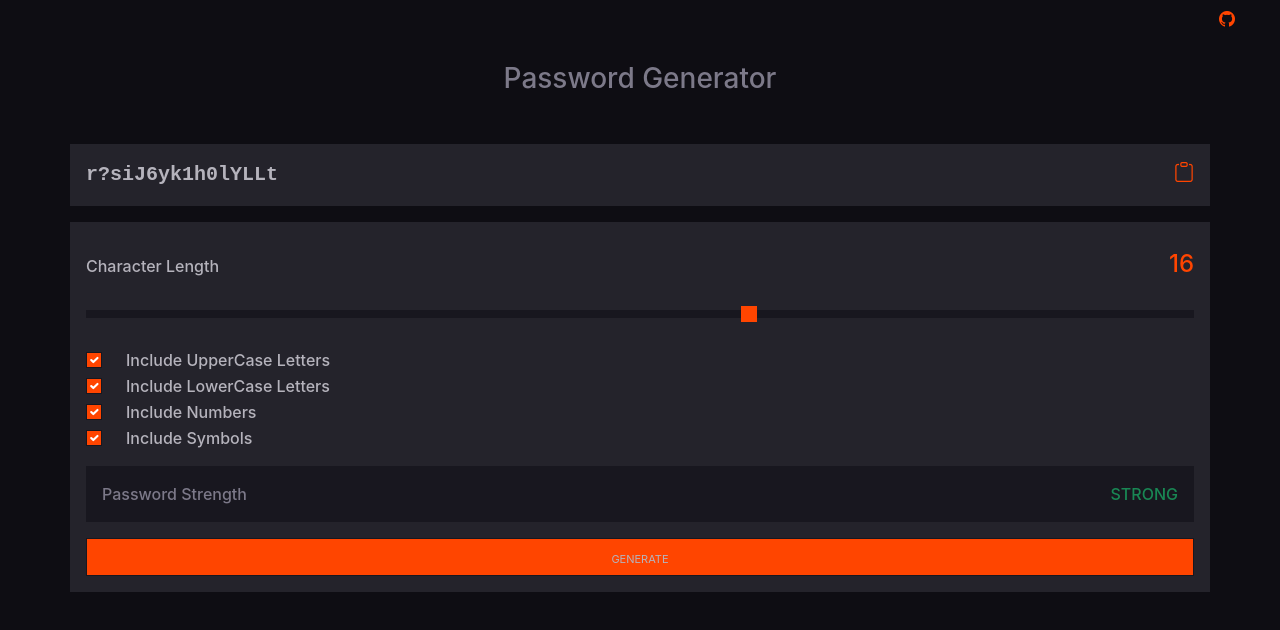
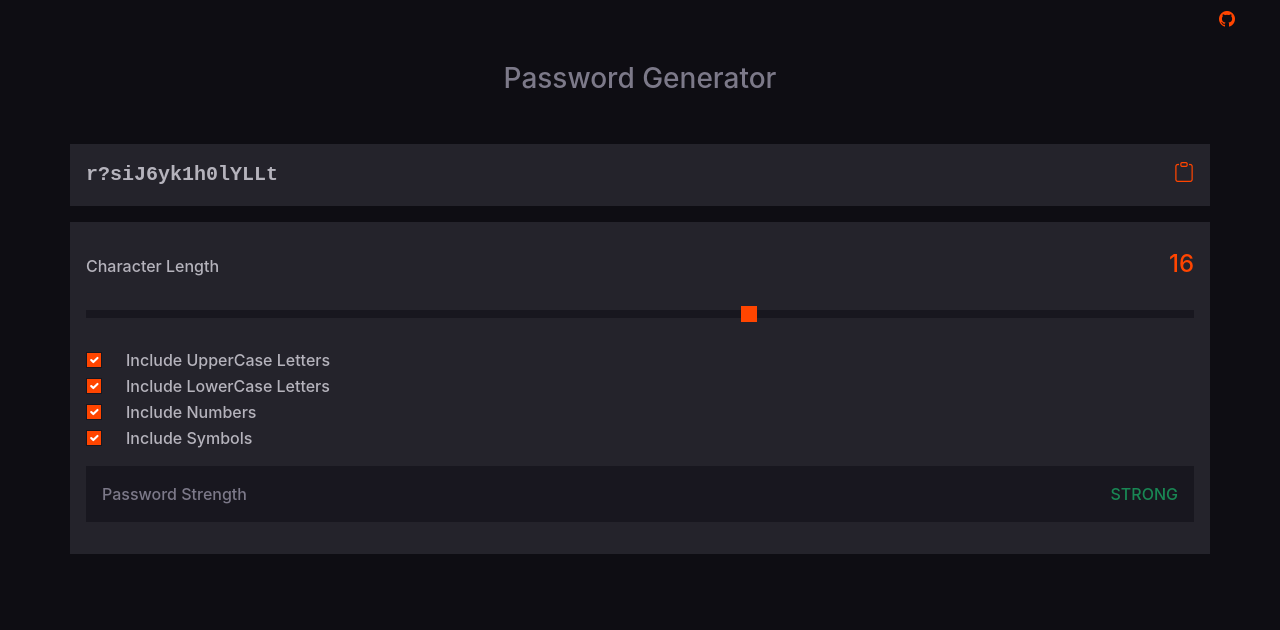
Before and after one commit to joelpeyton/password-generator, a React (Create React App) app: page / in a window 1280 px wide. Shown: the top 630 px of the page. Built offline with nearby package versions, Linux system fonts and the light colour scheme.

Commit message:
change unnecessary state variables

```diff
--- a/src/components/App.js
+++ b/src/components/App.js
@@ -3,7 +3,7 @@ import Display from "./Display";
 import Controller from "./Controller";
 import { useState } from "react";
 import generatePassword from "../js/generatePassword";
-import { calculatePermutations, getPasswordStrength, getPasswordColour } from "../js/passwordStrength";
+
 
 function App() {
     const [charLength, setCharLength] = useState(16);
@@ -11,30 +11,7 @@ function App() {
     const [includeLower, setIncludeLower] = useState(true);
     const [includeNumbers, setIncludeNumbers] = useState(true);
     const [includeSymbols, setIncludeSymbols] = useState(true);
-    const [password, setPassword] = useState(
-        generatePassword(
-            charLength,
-            includeUpper,
-            includeLower,
-            includeNumbers,
-            includeSymbols
-        )
-    );
-    const [numberOfPerms, setNumberOfPerms] = useState(
-        calculatePermutations(
-            includeUpper,
-            includeLower,
-            includeNumbers,
-            includeSymbols,
-            charLength
-        )
-    );
-    const [passwordStrength, setPasswordStrength] = useState(
-        getPasswordStrength(numberOfPerms)
-    );
-    const [passwordColour, setPasswordColour] = useState(
-        getPasswordColour(passwordStrength)
-    );
+    let password = generatePassword(charLength, includeUpper, includeLower, includeNumbers, includeSymbols);
 
     function handleSliderChange(e) {
         setCharLength(parseInt(e.target.value));
@@ -57,29 +34,6 @@ function App() {
         }
     }
 
-    function handleGenerateClick() {
-        setPassword(
-            generatePassword(
-                charLength,
-                includeUpper,
-                includeLower,
-                includeNumbers,
-                includeSymbols
-            )
-        );
-        setNumberOfPerms(
-            calculatePermutations(
-                includeUpper,
-                includeLower,
-                includeNumbers,
-                includeSymbols,
-                charLength
-            )
-        );
-        setPasswordStrength(getPasswordStrength(numberOfPerms));
-        setPasswordColour(getPasswordColour(passwordStrength));
-    }
-
     return (
         <>
             <Header />
@@ -94,9 +48,6 @@ function App() {
                 includeNumbers={includeNumbers}
                 includeSymbols={includeSymbols}
                 handleCheckBoxChange={handleCheckBoxChange}
-                passwordColor={passwordColour}
-                passwordStrength={passwordStrength}
-                handleGenerateClick={handleGenerateClick}
             />
         </>
     );
--- a/src/components/Controller.js
+++ b/src/components/Controller.js
@@ -1,4 +1,5 @@
 import Checkbox from "./Checkbox";
+import { calculatePermutations, getPasswordStrength, getPasswordColour } from "../js/passwordStrength";
 
 function Controller({
     charLength,
@@ -7,11 +8,12 @@ function Controller({
     includeLower,
     includeNumbers,
     includeSymbols,
-    handleCheckBoxChange,
-    passwordColor,
-    passwordStrength,
-    handleGenerateClick
+    handleCheckBoxChange
 }) {
+
+    let numberOfPerms = calculatePermutations(charLength, includeUpper, includeLower, includeNumbers, includeSymbols);
+    let passwordStrength = getPasswordStrength(numberOfPerms);
+    let passwordColour = getPasswordColour(passwordStrength);
 
     return (
         <div className="container p-3 mt-3">
@@ -47,14 +49,9 @@ function Controller({
             {/* Strength Bar */}
             <div className="strength p-3 mt-3 mb-3" >
                 <div>Password Strength
-                    <span style={{color: passwordColor}}>{passwordStrength}</span>
+                    <span style={{color: passwordColour}}>{passwordStrength}</span>
                 </div>
             </div>
-
-            {/* Buttons */}
-            <button type="button" className="btn btn-generate" onClick={handleGenerateClick}>
-                generate
-            </button>
         </div>
     );
 }
--- a/src/js/passwordStrength.js
+++ b/src/js/passwordStrength.js
@@ -1,8 +1,8 @@
-function calculatePermutations(includeUpper,
+function calculatePermutations(passwordLength,
+    includeUpper,
     includeLower,
     includeNumbers,
-    includeSymbols,
-    passwordLength
+    includeSymbols
 ) {
     let characterSetLength = 0;
     characterSetLength += includeUpper ? 26 : 0;
```
